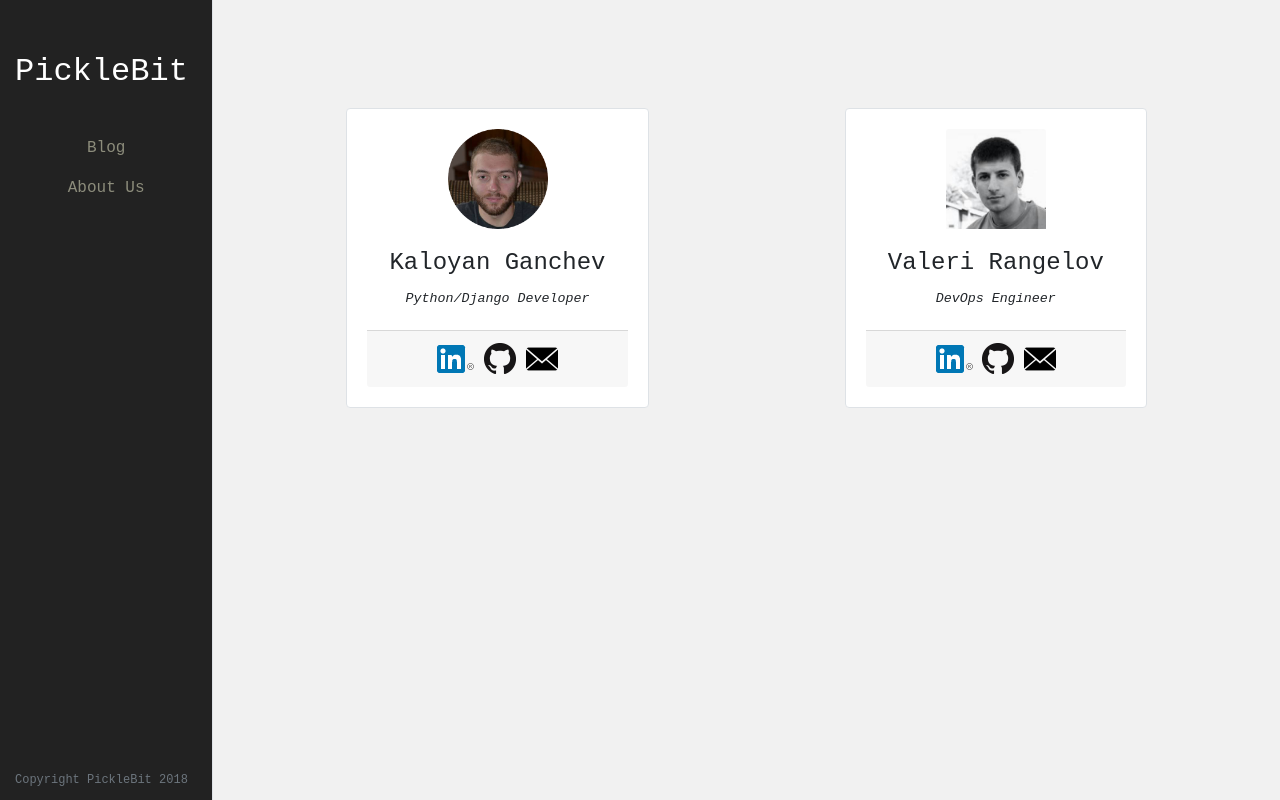
After one commit to kaganchev/picklebit, a Django app: template src/templates/about.html in a window 1280 px wide. The commit adds this page. Run offline with Django 3.2, Linux system fonts and the light colour scheme; the template is opened without the code that fills it, so the values that code supplies are empty; some libraries are stand-ins or nearby versions.

Commit message:
add about page

```diff
--- a/src/blog/models.py
+++ b/src/blog/models.py
@@ -9,6 +9,7 @@ class Post(models.Model):
     author = models.ForeignKey(User, on_delete=models.DO_NOTHING)
     id = models.UUIDField(primary_key=True, default=uuid.uuid4)
     title = models.CharField(max_length=255)
+    title_img = models.CharField(max_length=255, default="")
     create_date = models.DateField(auto_now_add=True, auto_now=False)
     modify_date = models.DateTimeField('date published')
     text = models.TextField()
--- a/src/blog/urls.py
+++ b/src/blog/urls.py
@@ -1,10 +1,11 @@
 from django.contrib import admin
 from django.urls import path, include
-from .views import Blog, DetailedPost
+from .views import Blog, DetailedPost, About
 
 
 urlpatterns = [
     path('', Blog.as_view(), name="home"),
     path('blog/', Blog.as_view(), name="blog"),
-    path('blog/<uuid:pk>/', DetailedPost.as_view(), name='post')
+    path('blog/<uuid:pk>/', DetailedPost.as_view(), name='post'),
+    path('about/', About.as_view(), name="about" ),
 ]
--- a/src/blog/views.py
+++ b/src/blog/views.py
@@ -1,7 +1,7 @@
 from blog.models import Post
 from django.shortcuts import render
 from django.http import HttpResponse
-from django.views.generic import ListView, DetailView
+from django.views.generic import ListView, DetailView, TemplateView
 
 # Create your views here.
 
@@ -14,3 +14,6 @@ class DetailedPost(DetailView):
 
     def get_queryset(self):
         return Post.objects.filter(id=self.kwargs["pk"])
+
+class About(TemplateView):
+    template_name = "about.html"
--- /dev/null
+++ b/src/templates/about.html
@@ -0,0 +1,39 @@
+{% extends "base.html" %}
+{% load static %}
+{% block blog_content %}
+<div class="col content offset-md-2">
+    <br><br><br>
+    <div class="row justify-content-center align-items-center h-100">
+        <div class="col-sm-4 ">
+            <div class="card container post-card border rounded">
+                <img class="card-img-top d-block mx-auto" src="{% static "images/prof-color.png" %}" style="height: 100px; width: 100px;">
+                <div class="card-body text-center">
+                    <h4>Kaloyan Ganchev</h4>
+                    <h7>Python/Django Developer</h7>
+                </div>
+            <div class="card-footer text-center">
+                <a href="https://www.linkedin.com/in/kaloyan-ganchev-99a10473/" target="_blank"><img src="{% static "images/linkedin.png" %}"></a>
+                <a href="https://github.com/kaganchev" target="_blank"><img src="{% static "images/github.png" %}"></a>
+                <a href="mailto:k.ganchev1993@gmail.com" target="_blank"><img src="{% static "images/email.png" %}"></a>
+            </div>
+            </div>
+        </div>
+        <div class="col-sm-4 offset-sm-2">
+                <div class="card container post-card border rounded">
+                    <img class="card-img-top d-block mx-auto" src="{% static "images/prof-val.jpg" %}" style="height: 100px; width: 100px;">
+                    <div class="card-body text-center">
+                        <h4>Valeri Rangelov</h4>
+                        <h7>DevOps Engineer</h7>
+                    </div>
+                    <div class="card-footer text-center">
+                        <a href="https://www.linkedin.com/in/valeri-rangelov/"><img src="{% static "images/linkedin.png" %}"></a>
+                        <img src="{% static "images/github.png" %}">
+                        <img src="{% static "images/email.png" %}">
+                    </div>
+                </div>
+        </div>
+
+    </div>
+
+</div>
+{% endblock %}
--- a/src/templates/base.html
+++ b/src/templates/base.html
@@ -16,13 +16,10 @@
     {% block blog_content %}
     {% endblock %}
     </div>
+
 </main>
 
-<footer class="footer">
-    <div class="container-fluid text-center">
-        <span class="text-muted">Copyright PickleBit 2018</span>
-    </div>
-</footer>
+
 
 </body>
 </html>
--- a/src/templates/post_detailed.html
+++ b/src/templates/post_detailed.html
@@ -1,4 +1,5 @@
 {% extends "base.html" %}
+{% load static %}
 {% block blog_content %}
 <div class="col content offset-md-2">
     <br>
--- a/src/templates/sidebar.html
+++ b/src/templates/sidebar.html
@@ -1,13 +1,16 @@
-<div class="col-sm-2 text-center sidenav" id="menu">
+<div class="col-sm-2 text-center sidenav border-right" id="menu">
     <br><br>
     <div class="sidenav-content">
       <a class="navbar-brand text-white" href="{% url 'home' %}"><h2>PickleBit</h2></a>
       <br>
       <br>
       <ul class="nav flex-column">
-        <li class="active nav-item"><a class="nav-link" href="{% url 'blog' %}">Blog</a></li>
-        <li class="nav-item"><a class="nav-link" href="#section2">About Us</a></li>
+        <li class="nav-item"><a class="nav-link" href="{% url 'blog' %}">Blog</a></li>
+        <li class="nav-item"><a class="nav-link" href="{% url 'about' %}">About Us</a></li>
       </ul>
     </div>
     <br>
+    <div class="footer">
+      <span class="text-muted bottom">Copyright PickleBit 2018</span>
+    </div>
 </div>
--- a/src/templates/style.html
+++ b/src/templates/style.html
@@ -8,17 +8,18 @@
         min-height: 100%;
     }
     body {
-        background-color: #F4F1F1;
+        background-color: #f1f1f1;
         margin-bottom: 40px;
         font-family: "Courier New", Courier, "Lucida Sans Typewriter", "Lucida Typewriter", monospace;
     }
     /* Set gray background color and 100% height */
 
     a {
-        color: black;
+        color: #222;
     }
     a:hover {
-        color: black;
+        color: #222;
+        text-decoration: none;
     }
     h7 {
         font-size: 10pt;
@@ -33,7 +34,6 @@
         position: absolute;
         bottom: 0;
         color: #000;
-        width: 100%;
         height: 40px; /* Set the fixed height of the footer here */
         line-height: 40px; /* Vertically center the text there */
         font-size: 12px;
@@ -48,9 +48,8 @@
         color: #8C8C7B;
     }
 
-    .post-container {
-        background-color: #FAF9F5;
-        padding: 10px;
+    .post-card {
+        padding: 20px;
     }
 
     /* On small screens, set height to 'auto' for sidenav and grid */
```
Also changed, not shown: src/templates/blog_content.html (+9 -7 lines), src/static/images/email.png (added), src/static/images/fb.png (added), src/static/images/github.png (added), src/static/images/hello-world.jpg (added), src/static/images/linkedin.png (added), src/static/images/prof-color.png (added), src/static/images/prof-val.jpg (added), src/static/images/welcome.png (added), 1 other file.
